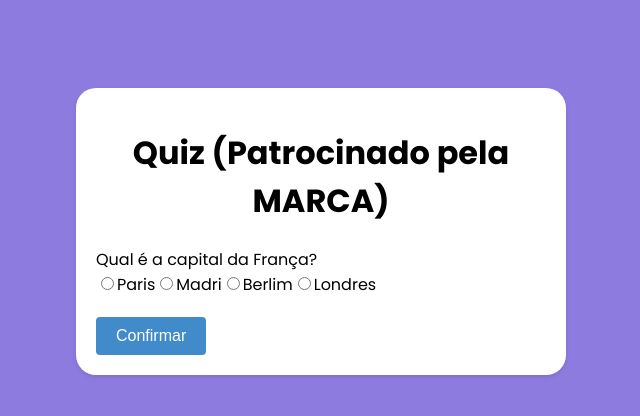
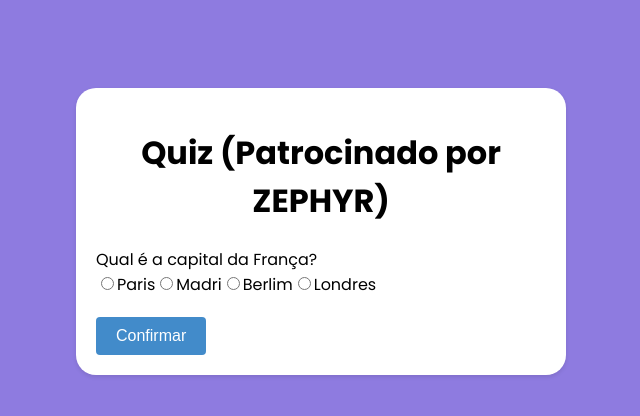
Before and after one commit to pombinhagab/trabalhomidias, a plain HTML site: page index.html in a window 1280 px wide. Shown: the whole page, without its empty margins (319-959 px from the left). Drawn offline with Linux system fonts and the light colour scheme.

Commit message:
Update index.html

```diff
--- a/index.html
+++ b/index.html
@@ -6,7 +6,7 @@
 </head>
 <body>
   <div class="container">
-    <h1>Quiz (Patrocinado pela MARCA)</h1>
+    <h1>Quiz (Patrocinado por ZEPHYR)</h1>
     <div id="quiz"></div>
     <div id="result" class="result"></div>
     <button id="submit" class="button">Confirmar</button>
```
